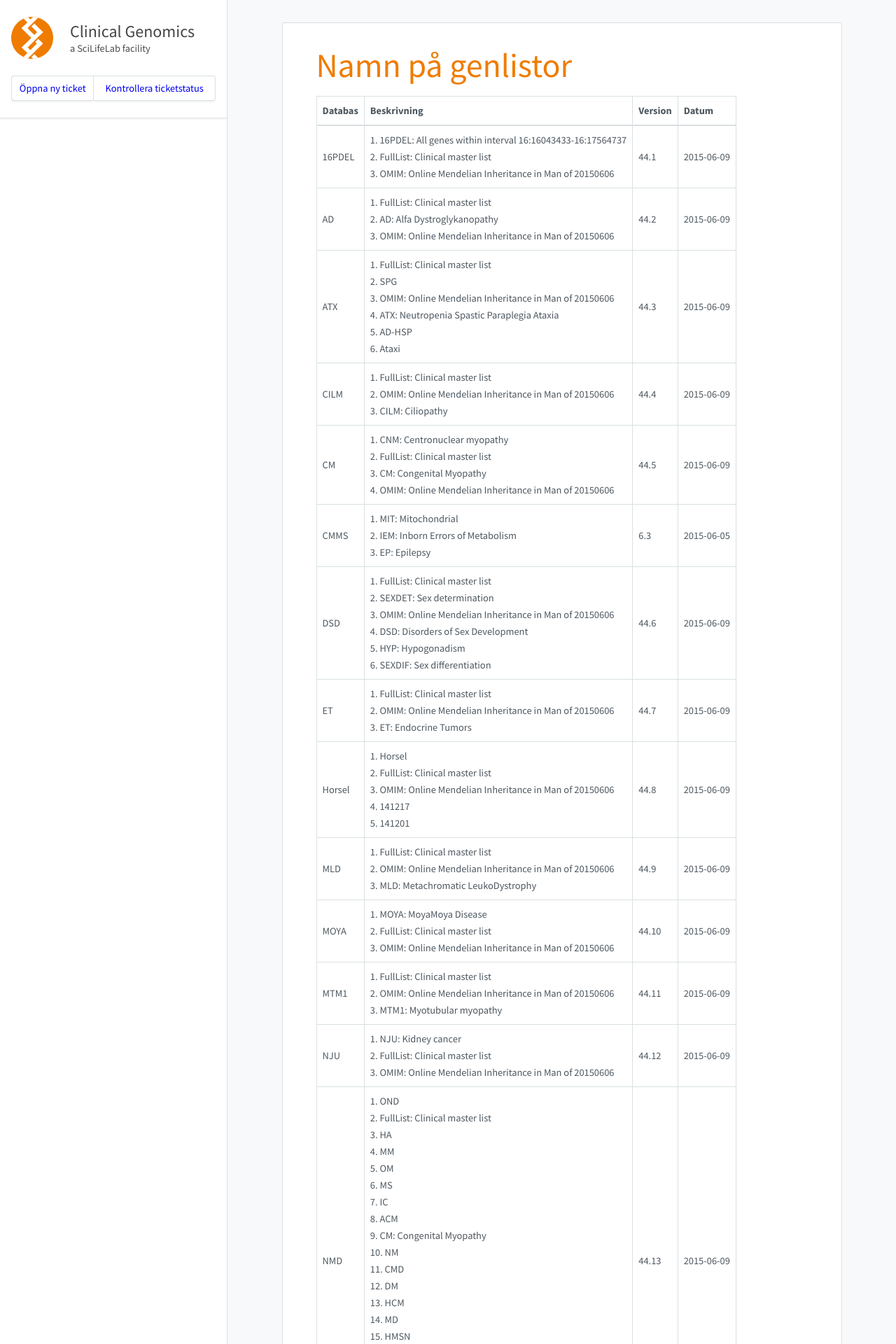
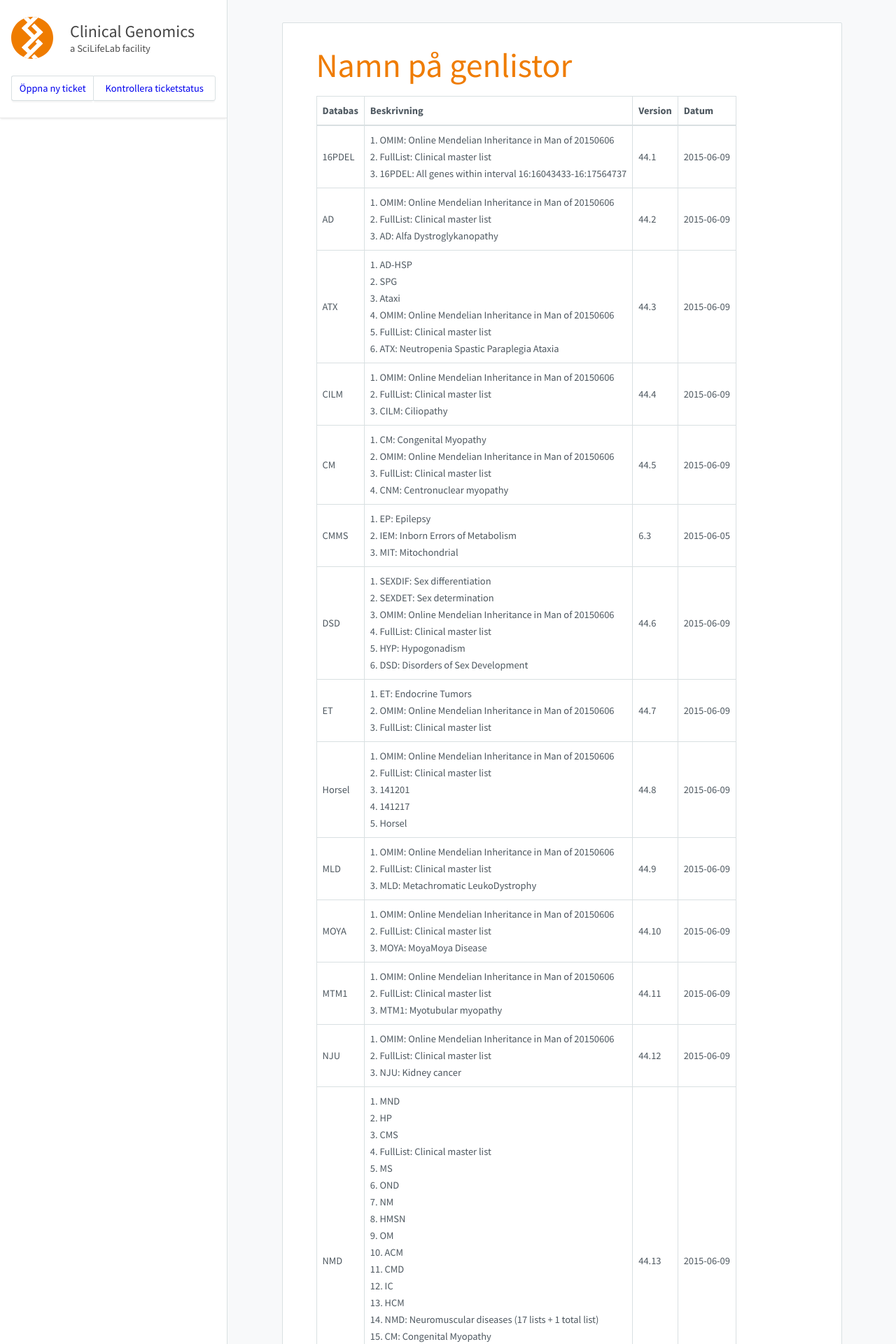
Before and after one commit to Clinical-Genomics/clinical-genomics.github.io, a Jekyll site: the page built from _pages/namnpagenlistor.md, in a window 1280 px wide. Shown: the top 1920 px of the page at 70% size. Built offline with Jekyll 4.4.1, drawn with Linux system fonts in a browser that asks for light colours; nearby versions of some CDN libraries; some of the changed lines change nothing that is shown; some of the changed text lies outside the part shown.

Commit message:
Update to cust002-SHANK1.txt

```diff
--- a/_pages/namnpagenlistor.md
+++ b/_pages/namnpagenlistor.md
@@ -8,24 +8,24 @@
 
 |Databas|Beskrivning|Version|Datum|
 |---|---|---|---|
-|16PDEL|1. 16PDEL: All genes within interval 16:16043433-16:17564737<br />2. FullList: Clinical master list<br />3. OMIM: Online Mendelian Inheritance in Man of 20150606<br />|44.1|2015-06-09|
-|AD|1. FullList: Clinical master list<br />2. AD: Alfa Dystroglykanopathy<br />3. OMIM: Online Mendelian Inheritance in Man of 20150606<br />|44.2|2015-06-09|
-|ATX|1. FullList: Clinical master list<br />2. SPG<br />3. OMIM: Online Mendelian Inheritance in Man of 20150606<br />4. ATX: Neutropenia Spastic Paraplegia Ataxia<br />5. AD-HSP<br />6. Ataxi<br />|44.3|2015-06-09|
-|CILM|1. FullList: Clinical master list<br />2. OMIM: Online Mendelian Inheritance in Man of 20150606<br />3. CILM: Ciliopathy<br />|44.4|2015-06-09|
-|CM|1. CNM: Centronuclear myopathy<br />2. FullList: Clinical master list<br />3. CM: Congenital Myopathy<br />4. OMIM: Online Mendelian Inheritance in Man of 20150606<br />|44.5|2015-06-09|
-|CMMS|1. MIT: Mitochondrial<br />2. IEM: Inborn Errors of Metabolism<br />3. EP: Epilepsy<br />|6.3|2015-06-05|
-|DSD|1. FullList: Clinical master list<br />2. SEXDET: Sex determination<br />3. OMIM: Online Mendelian Inheritance in Man of 20150606<br />4. DSD: Disorders of Sex Development<br />5. HYP: Hypogonadism<br />6. SEXDIF: Sex differentiation<br />|44.6|2015-06-09|
-|ET|1. FullList: Clinical master list<br />2. OMIM: Online Mendelian Inheritance in Man of 20150606<br />3. ET: Endocrine Tumors<br />|44.7|2015-06-09|
-|Horsel|1. Horsel<br />2. FullList: Clinical master list<br />3. OMIM: Online Mendelian Inheritance in Man of 20150606<br />4. 141217<br />5. 141201<br />|44.8|2015-06-09|
-|MLD|1. FullList: Clinical master list<br />2. OMIM: Online Mendelian Inheritance in Man of 20150606<br />3. MLD: Metachromatic LeukoDystrophy<br />|44.9|2015-06-09|
-|MOYA|1. MOYA: MoyaMoya Disease<br />2. FullList: Clinical master list<br />3. OMIM: Online Mendelian Inheritance in Man of 20150606<br />|44.10|2015-06-09|
-|MTM1|1. FullList: Clinical master list<br />2. OMIM: Online Mendelian Inheritance in Man of 20150606<br />3. MTM1: Myotubular myopathy<br />|44.11|2015-06-09|
-|NJU|1. NJU: Kidney cancer<br />2. FullList: Clinical master list<br />3. OMIM: Online Mendelian Inheritance in Man of 20150606<br />|44.12|2015-06-09|
-|NMD|1. OND<br />2. FullList: Clinical master list<br />3. HA<br />4. MM<br />5. OM<br />6. MS<br />7. IC<br />8. ACM<br />9. CM: Congenital Myopathy<br />10. NM<br />11. CMD<br />12. DM<br />13. HCM<br />14. MD<br />15. HMSN<br />16. NMD: Neuromuscular diseases (17 lists + 1 total list)<br />17. CMS<br />18. CRD<br />19. MND<br />20. HP<br />|44.13|2015-06-09|
+|16PDEL|1. OMIM: Online Mendelian Inheritance in Man of 20150606<br />2. FullList: Clinical master list<br />3. 16PDEL: All genes within interval 16:16043433-16:17564737<br />|44.1|2015-06-09|
+|AD|1. OMIM: Online Mendelian Inheritance in Man of 20150606<br />2. FullList: Clinical master list<br />3. AD: Alfa Dystroglykanopathy<br />|44.2|2015-06-09|
+|ATX|1. AD-HSP<br />2. SPG<br />3. Ataxi<br />4. OMIM: Online Mendelian Inheritance in Man of 20150606<br />5. FullList: Clinical master list<br />6. ATX: Neutropenia Spastic Paraplegia Ataxia<br />|44.3|2015-06-09|
+|CILM|1. OMIM: Online Mendelian Inheritance in Man of 20150606<br />2. FullList: Clinical master list<br />3. CILM: Ciliopathy<br />|44.4|2015-06-09|
+|CM|1. CM: Congenital Myopathy<br />2. OMIM: Online Mendelian Inheritance in Man of 20150606<br />3. FullList: Clinical master list<br />4. CNM: Centronuclear myopathy<br />|44.5|2015-06-09|
+|CMMS|1. EP: Epilepsy<br />2. IEM: Inborn Errors of Metabolism<br />3. MIT: Mitochondrial<br />|6.3|2015-06-05|
+|DSD|1. SEXDIF: Sex differentiation<br />2. SEXDET: Sex determination<br />3. OMIM: Online Mendelian Inheritance in Man of 20150606<br />4. FullList: Clinical master list<br />5. HYP: Hypogonadism<br />6. DSD: Disorders of Sex Development<br />|44.6|2015-06-09|
+|ET|1. ET: Endocrine Tumors<br />2. OMIM: Online Mendelian Inheritance in Man of 20150606<br />3. FullList: Clinical master list<br />|44.7|2015-06-09|
+|Horsel|1. OMIM: Online Mendelian Inheritance in Man of 20150606<br />2. FullList: Clinical master list<br />3. 141201<br />4. 141217<br />5. Horsel<br />|44.8|2015-06-09|
+|MLD|1. OMIM: Online Mendelian Inheritance in Man of 20150606<br />2. FullList: Clinical master list<br />3. MLD: Metachromatic LeukoDystrophy<br />|44.9|2015-06-09|
+|MOYA|1. OMIM: Online Mendelian Inheritance in Man of 20150606<br />2. FullList: Clinical master list<br />3. MOYA: MoyaMoya Disease<br />|44.10|2015-06-09|
+|MTM1|1. OMIM: Online Mendelian Inheritance in Man of 20150606<br />2. FullList: Clinical master list<br />3. MTM1: Myotubular myopathy<br />|44.11|2015-06-09|
+|NJU|1. OMIM: Online Mendelian Inheritance in Man of 20150606<br />2. FullList: Clinical master list<br />3. NJU: Kidney cancer<br />|44.12|2015-06-09|
+|NMD|1. MND<br />2. HP<br />3. CMS<br />4. FullList: Clinical master list<br />5. MS<br />6. OND<br />7. NM<br />8. HMSN<br />9. OM<br />10. ACM<br />11. CMD<br />12. IC<br />13. HCM<br />14. NMD: Neuromuscular diseases (17 lists + 1 total list)<br />15. CM: Congenital Myopathy<br />16. HA<br />17. MM<br />18. MD<br />19. CRD<br />20. DM<br />|44.13|2015-06-09|
 |OMIM|Online Mendelian Inheritance in Man of 20150606|44.14|2015-06-09|
-|ORO|1. FullList: Clinical master list<br />2. OMIM: Online Mendelian Inheritance in Man of 20150606<br />3. ORO: Oro-facial-digital syndrome<br />|44.15|2015-06-09|
-|PAF1|1. FullList: Clinical master list<br />2. OMIM: Online Mendelian Inheritance in Man of 20150606<br />3. PAF1: RNA polymerase II-associated factor<br />|44.16|2015-06-09|
+|ORO|1. ORO: Oro-facial-digital syndrome<br />2. OMIM: Online Mendelian Inheritance in Man of 20150606<br />3. FullList: Clinical master list<br />|44.15|2015-06-09|
+|PAF1|1. PAF1: RNA polymerase II-associated factor<br />2. OMIM: Online Mendelian Inheritance in Man of 20150606<br />3. FullList: Clinical master list<br />|44.16|2015-06-09|
 |PID|Primary Immune Deficiency|6.2|2015-05-09|
-|SCN|1. SCN: Neutropenia<br />2. FullList: Clinical master list<br />3. OMIM: Online Mendelian Inheritance in Man of 20150606<br />|44.17|2015-06-09|
-|SHANK1|1. FullList: Clinical master list<br />2. OMIM: Online Mendelian Inheritance in Man of 20150606<br />3. SHANK1: SH3 and multiple ankyrin repeat domains 1<br />|42.3|2015-05-10|
-|SKD|1. SKD: Skeletal dysplasia<br />2. FullList: Clinical master list<br />3. OMIM: Online Mendelian Inheritance in Man of 20150606<br />|42.4|2015-05-10|
+|SCN|1. SCN: Neutropenia<br />2. OMIM: Online Mendelian Inheritance in Man of 20150606<br />3. FullList: Clinical master list<br />|44.17|2015-06-09|
+|SHANK1|1. SHANK1: SH3 and multiple ankyrin repeat domains 1<br />2. OMIM: Online Mendelian Inheritance in Man of 20150606<br />3. FullList: Clinical master list<br />|44.18|2015-06-09|
+|SKD|1. OMIM: Online Mendelian Inheritance in Man of 20150606<br />2. FullList: Clinical master list<br />3. SKD: Skeletal dysplasia<br />|42.4|2015-05-10|
```
